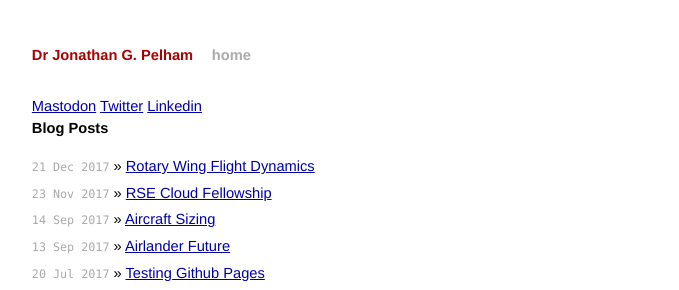
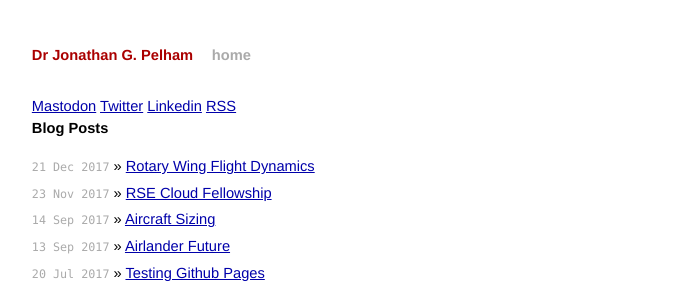
Before and after one commit to jonititan/jonititan.github.io, a Jekyll site: the page built from index.html, in a window 1280 px wide. Shown: the top 290 px of the page, without its empty margins (300-979 px from the left). Built offline with Jekyll 4.4.1, drawn with Linux system fonts in a browser that asks for light colours.

Commit message:
Update index.html

```diff
--- a/index.html
+++ b/index.html
@@ -8,6 +8,9 @@
 <a rel="me" href="https://twitter.com/jonititan">Twitter</a>
 
 <a rel="me" href="https://www.linkedin.com/in/jonigpelham/">Linkedin</a>
+
+<a class="btn btn-rss" href="/feed.xml" target="_blank">RSS</a>
+
 
 <div id="home">
   <h1>Blog Posts</h1>
```
